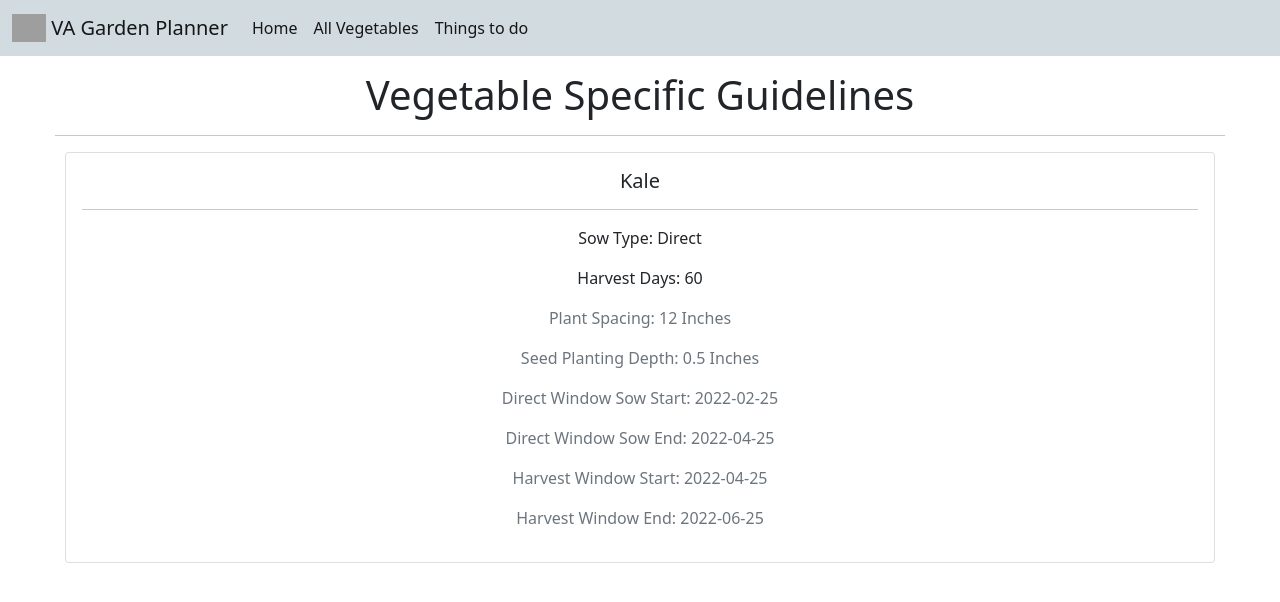
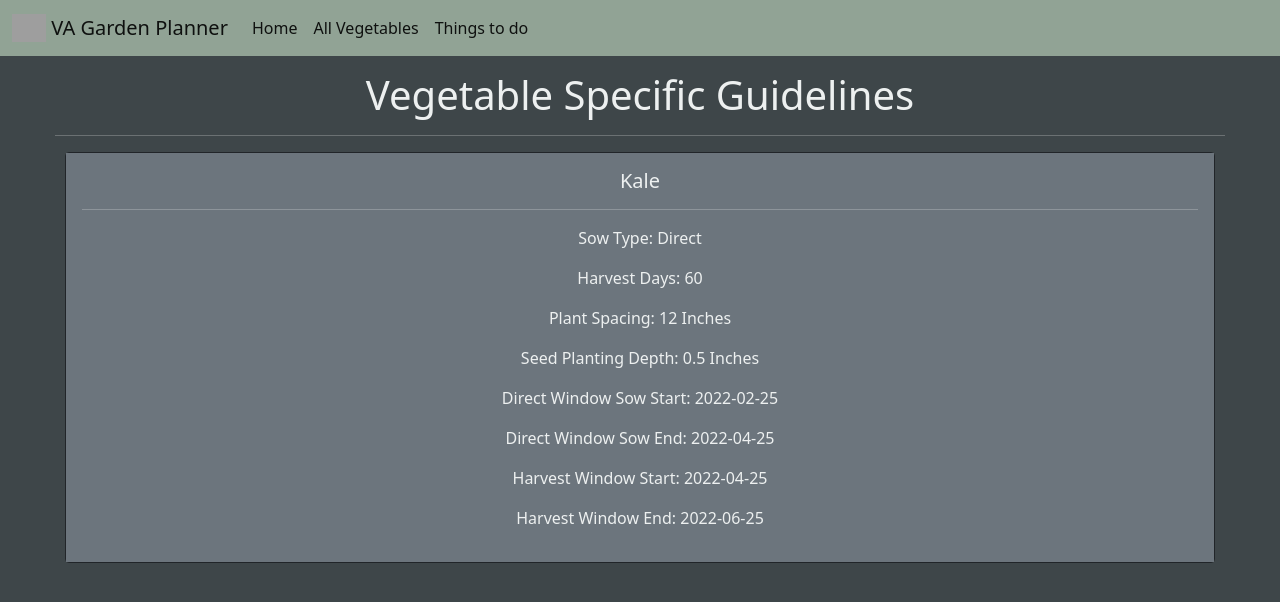
Before and after one commit to toquothty/garden-planner, a Flask app: a page that uses templates/base.html in a window 1280 px wide. Shown: the top 602 px of the page. Run offline with Flask 2, Linux system fonts and the light colour scheme; data comes from the database, SQL or seed files in the repository; grey boxes are pictures that could not be loaded.

Commit message:
Changing styling and color scheme

```diff
--- a/static/css/main.css
+++ b/static/css/main.css
@@ -17,3 +17,23 @@
     margin-right: auto;
     text-align: center;
 }
+
+body {
+    background: #3e4649;
+    color: #EDF0F0;
+  }
+
+.h-90.p-5 {
+    color: #EDF0F0;
+}
+
+
+h1 {
+    color: #EDF0F0;
+}
+
+.btn {
+    background: #91A395;
+    border-color: #3e4649;
+    position: center;
+}
--- a/templates/base.html
+++ b/templates/base.html
@@ -15,7 +15,7 @@
 
     <title>Central VA Garden Planner
     </title>
-    <nav class="navbar navbar-expand-lg navbar-light" style="background-color: #d2dbe0;">
+    <nav class="navbar navbar-expand-lg navbar-light" style="background-color: #91A395;">
         <div class="container-fluid">
             <a class="navbar-brand" href="{{ url_for('index') }}">
                 <img src="https://upload.wikimedia.org/wikipedia/commons/8/89/Tomato_je.jpg" alt="" width="34"
--- a/templates/index.html
+++ b/templates/index.html
@@ -9,8 +9,8 @@
 <section class="container">
     <div class="row">
         {% for item in time_period %}
-        <div class="col-md-4">
-            <div class="h-90 p-5 bg-light border border-primary rounded-3">
+        <div class="col-sm-4">
+            <div class="h-90 p-5 bg-secondary border border-dark rounded-3">
                 <img class="rounded-circle" src={{temp_icon[loop.index0]}} width="70%" height="70%"
                     xmlns="http://www.w3.org/2000/svg" role="img" aria-label="Placeholder: Thumbnail"
                     preserveAspectRatio="xMidYMid slice" focusable="false">
--- a/templates/list.html
+++ b/templates/list.html
@@ -10,7 +10,7 @@
     <div class="row">
         {% for item in vegetables %}
         <div class="col-sm-4">
-            <div class="h-90 p-5 bg-light border border-primary rounded-3">
+            <div class="h-90 p-5 bg-secondary border border-dark rounded-3">
                 <img class="rounded-circle" src="{{item.vegetable_picture_url}}" width="100%" height="100%"
                     xmlns="http://www.w3.org/2000/svg" role="img" aria-label="Placeholder: Thumbnail"
                     preserveAspectRatio="xMidYMid slice" focusable="false">
--- a/templates/vegetable.html
+++ b/templates/vegetable.html
@@ -9,23 +9,23 @@
             <h1>Vegetable Specific Guidelines</h1>
             <hr>
 
-            <div class="card">
-                <div class="card-body">
+            <div class="card border border-dark">
+                <div class="card-body bg-secondary ">
                     <h5 class="card-title">{{ vegetable }}</h5>
                     <hr>
                     <p class="text">Sow Type: {{ sow_type }}</p>
                     <p class="text">Harvest Days: {{ harvest_days }}</p>
-                    <p class="text-muted">Plant Spacing: {{ plant_spacing }} Inches</p>
-                    <p class="text-muted">Seed Planting Depth: {{ seed_depth }} Inches</p>
+                    <p class="text">Plant Spacing: {{ plant_spacing }} Inches</p>
+                    <p class="text">Seed Planting Depth: {{ seed_depth }} Inches</p>
                     {% if sow_type == "Direct" %}
-                    <p class="text-muted">Direct Window Sow Start: {{ window_start }}</p>
-                    <p class="text-muted">Direct Window Sow End: {{ window_end }}</p>
+                    <p class="text">Direct Window Sow Start: {{ window_start }}</p>
+                    <p class="text">Direct Window Sow End: {{ window_end }}</p>
                     {% else %}
-                    <p class="text-muted">Transplant Start: {{ window_start }}</p>
-                    <p class="text-muted">Transplant Window End: {{ window_end }}</p>
+                    <p class="text">Transplant Start: {{ window_start }}</p>
+                    <p class="text">Transplant Window End: {{ window_end }}</p>
                     {% endif %}
-                    <p class="text-muted">Harvest Window Start: {{ harvest_window_start }}</p>
-                    <p class="text-muted">Harvest Window End: {{ harvest_window_end }}</p>
+                    <p class="text">Harvest Window Start: {{ harvest_window_start }}</p>
+                    <p class="text">Harvest Window End: {{ harvest_window_end }}</p>
                 </div>
             </div>
 
```
Also changed, not shown: templates/todays-tasks.html (+3 -4 lines).
